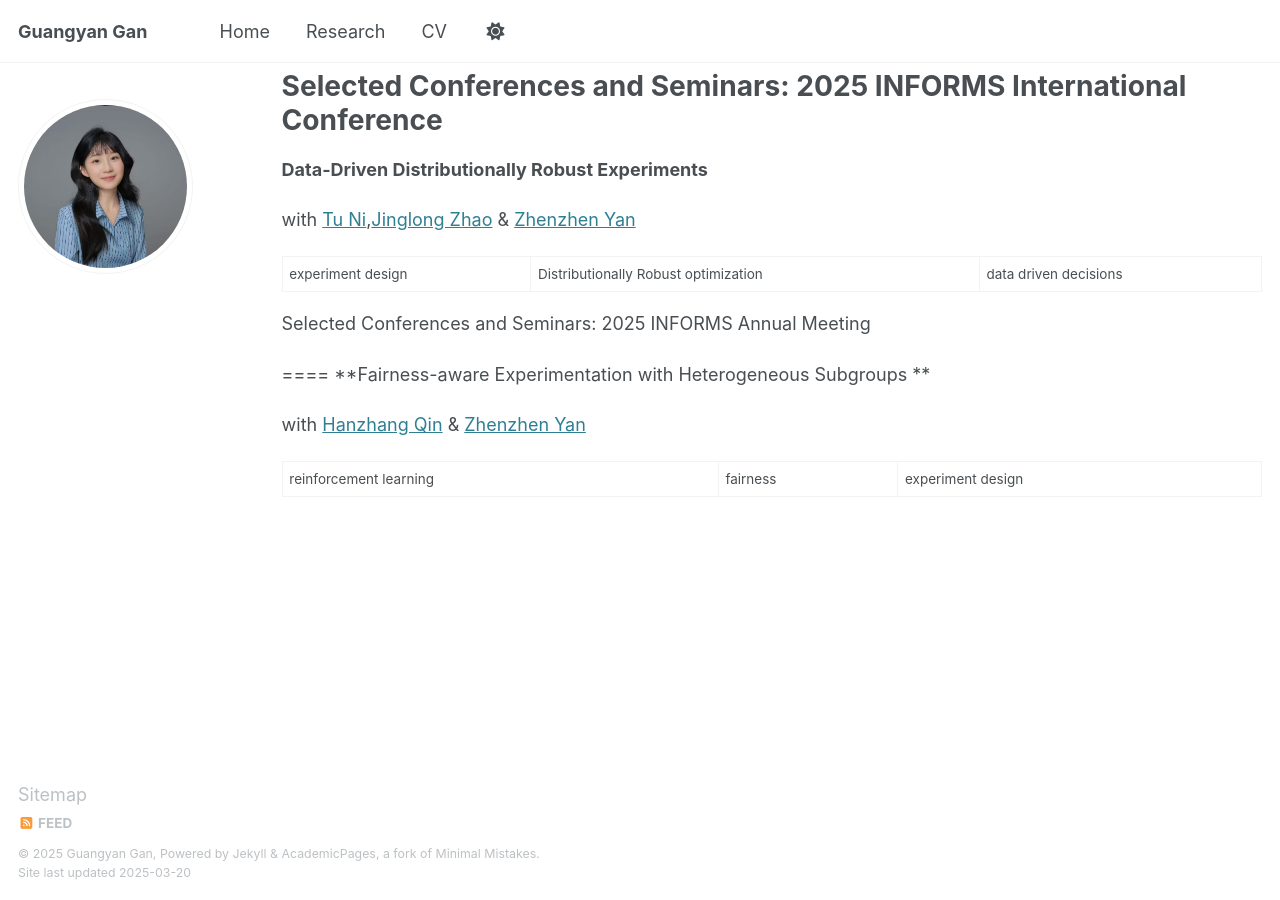
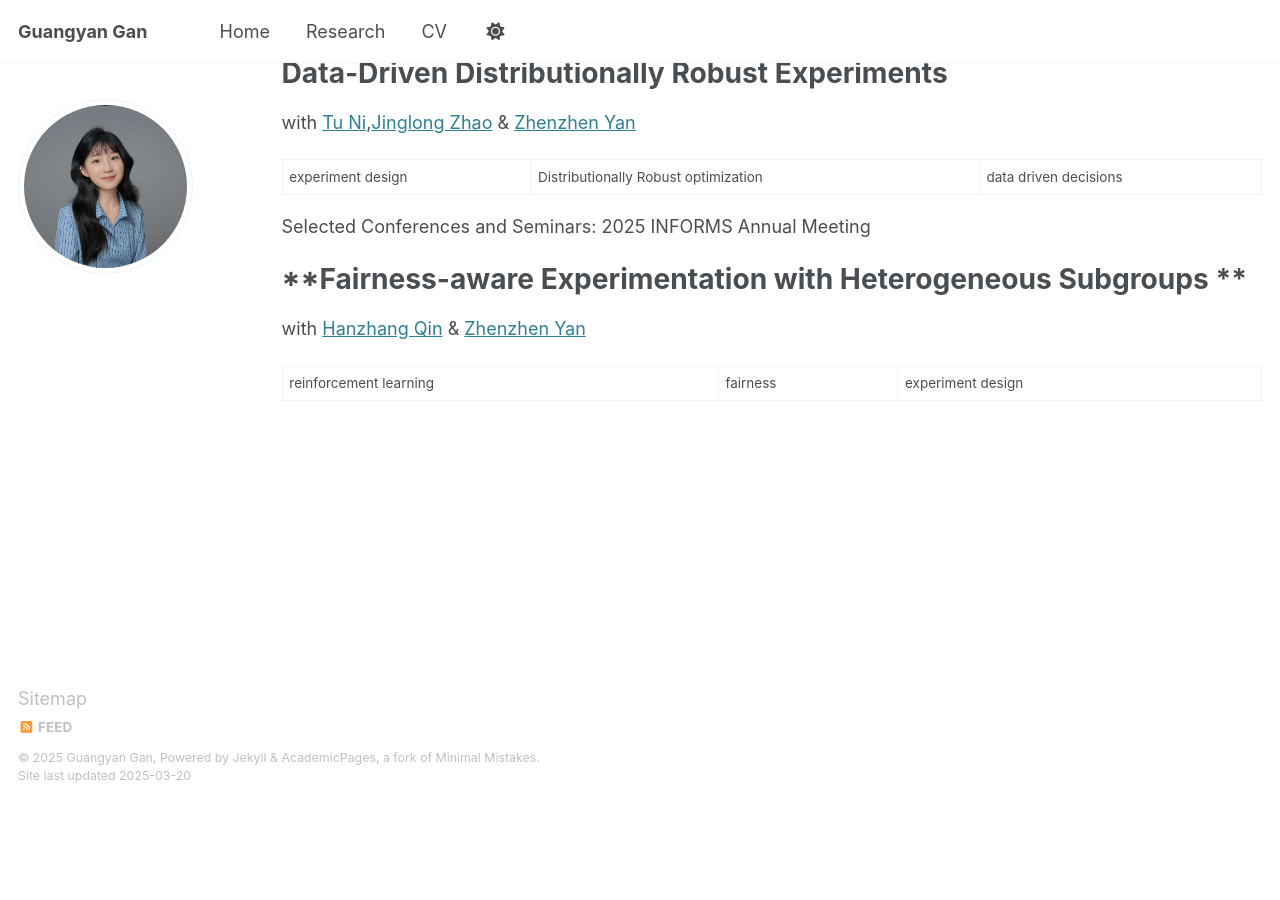
Before and after one commit to GuangyanGan/GuangyanGan.github.io, a Jekyll site: the page built from _pages/Research.md, in a window 1280 px wide and 900 px high, scrolled down 730 px. Built offline with Jekyll 4.4.1, drawn with Linux system fonts in a browser that asks for light colours; after the commit the page ends 1534 px from its top, so only the background shows below that.

```diff
--- a/_pages/Research.md
+++ b/_pages/Research.md
@@ -11,31 +11,33 @@ redirect_from:
 
 
 **Privacy Preserving Inventory Control**
+====
 
 with [Lin William Cong](https://www.linwilliamcong.com),[Hanzhang Qin](https://hanzhangqin.com) & [Zhenzhen Yan](https://sites.google.com/view/zhenzhenyan/home)
 
 reinforcement learning | privacy preservation | inventory control
 
 Selected Conferences and Seminars:  2024 INFORMS Annual Meeting,The 15th POMS-HK International Conference, 35th POMS Conference 2025
+
+**Transfer Prediction**
 ====
-**Transfer Prediction**
 
 with [Lin William Cong](https://www.linwilliamcong.com),Jingren Liu & [Hanzhang Qin](https://hanzhangqin.com)
 
 transfer learning | asset pricing | Fintech
 
 Selected Conferences and Seminars:  The 15th POMS-HK International Conference
+
+**Fairness-aware Dynamic Assortment Selection**
 ====
-**Fairness-aware Dynamic Assortment Selection**
-
 with [Hanzhang Qin](https://hanzhangqin.com) & [Zhenzhen Yan](https://sites.google.com/view/zhenzhenyan/home)
 
 fairness | reinforcement learning | assortment optimization
 
 Selected Conferences and Seminars: 2025 INFORMS International Conference
+
+**Data-Driven Distributionally Robust Experiments**
 ====
-**Data-Driven Distributionally Robust Experiments**
-
 with [Tu Ni](https://nitu.mystrikingly.com),[Jinglong Zhao](https://www.bu.edu/questrom/profiles/jinglong-zhao/) & [Zhenzhen Yan](https://sites.google.com/view/zhenzhenyan/home)
 
 experiment design | Distributionally Robust optimization| data driven decisions
@@ -43,9 +45,9 @@ experiment design | Distributionally Robust optimization| data driven decisions
 Selected Conferences and Seminars: 2025 INFORMS Annual Meeting
 
 
+
+**Fairness-aware Experimentation with Heterogeneous Subgroups **
 ====
-**Fairness-aware Experimentation with Heterogeneous Subgroups **
-
 with [Hanzhang Qin](https://hanzhangqin.com) & [Zhenzhen Yan](https://sites.google.com/view/zhenzhenyan/home)
 
 reinforcement learning | fairness | experiment design
```
